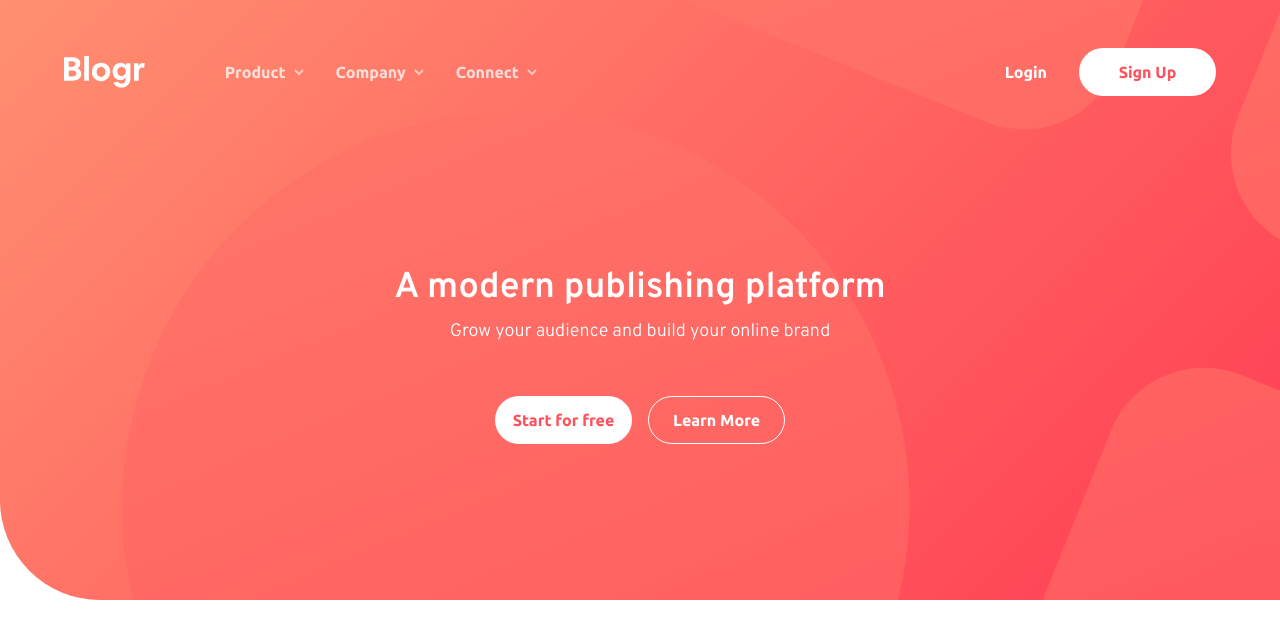
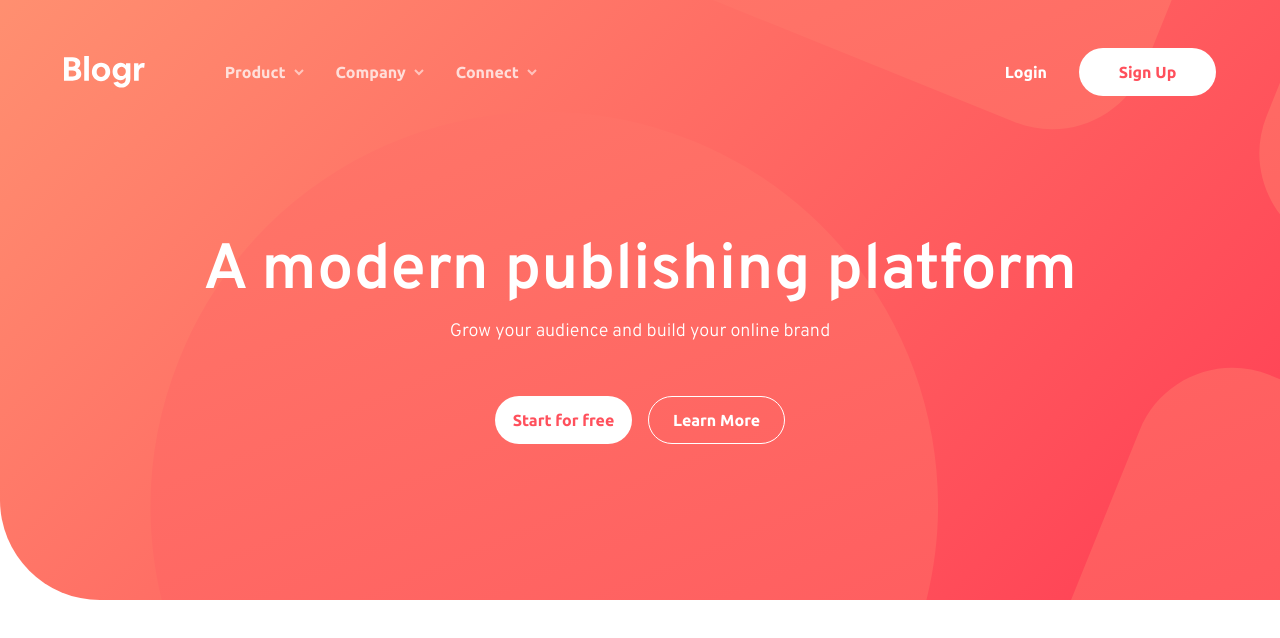
Before and after one commit to tkressma/blogr-landing-page, a React (Create React App) app: page / in a window 1280 px wide. Shown: the top 638 px of the page. Built offline with nearby package versions, Linux system fonts and the light colour scheme.

Commit message:
Various responsiveness changes in the header

```diff
--- a/src/components/Header/Header.module.css
+++ b/src/components/Header/Header.module.css
@@ -1,7 +1,7 @@
 header {
   background: url(../../assets/bg-pattern-intro-mobile.svg),
     linear-gradient(135deg, hsl(13, 100%, 72%) 0%, hsl(353, 100%, 62%) 100%);
-  background-position: right 62.5% bottom 66.25%;
+  background-position: right 64.5% bottom 66.25%;
   min-height: 600px;
   width: 100%;
   border-bottom-left-radius: 100px;
@@ -14,6 +14,6 @@ header {
   header {
     background: url(../../assets/bg-pattern-intro-desktop.svg),
       linear-gradient(135deg, hsl(13, 100%, 72%) 0%, hsl(353, 100%, 62%) 100%);
-    background-position: right 75% bottom 48%;
+    background-position: right 76.5% bottom 48%;
   }
 }
--- a/src/components/Header/Hero.module.css
+++ b/src/components/Header/Hero.module.css
@@ -10,15 +10,15 @@
 
 .hero__title {
   color: white;
-    font-family: 'Overpass', sans-serif;
+  font-family: "Overpass", sans-serif;
   font-weight: 600;
   font-size: 2.25rem;
-    line-height: 3.5rem
+  line-height: 3.5rem;
 }
 
-.hero__tagline  {
+.hero__tagline {
   color: white;
-    font-family:  'Overpass', sans-serif;
+  font-family: "Overpass", sans-serif;
   font-weight: 400;
   font-size: 1.125rem;
   line-height: 2rem;
@@ -29,3 +29,10 @@
   gap: 1rem;
   padding-top: 3rem;
 }
+
+@media (min-width: 1000px) {
+  .hero__title {
+    font-size: 4rem;
+    margin-bottom: 1rem;
+  }
+}
--- a/src/components/Header/Nav/MobileNav/MobileNavSubMenu.js
+++ b/src/components/Header/Nav/MobileNav/MobileNavSubMenu.js
@@ -1,4 +1,4 @@
-import React, { useState, useEffect } from "react";
+import React, { useState } from "react";
 import styles from "./MobileNavSubMenu.module.css";
 import classNames from "classnames";
 const MobileNavSubMenu = (props) => {
--- a/src/components/Header/Nav/NavItem.js
+++ b/src/components/Header/Nav/NavItem.js
@@ -1,12 +1,20 @@
 import styles from "./NavItem.module.css";
-import classNames from 'classnames';
-import lightArrow from "../../../assets/icon-arrow-light.svg"
+import classNames from "classnames";
+import lightArrow from "../../../assets/icon-arrow-light.svg";
 
 const NavItem = (props) => {
   return (
-    <li key={props.key} className={classNames(styles.link, props.active && styles.active)} onClick={props.onClick} >
+    <li
+      key={props.key}
+      className={classNames(styles.item, props.active && styles.active)}
+      onClick={props.onClick}
+    >
       {props.name}
-      <img className={classNames(styles.animate, props.active && styles.rotate)} src={lightArrow} alt="Arrow for dropdown menu."/>
+      <img
+        className={classNames(styles.animate, props.active && styles.rotate)}
+        src={lightArrow}
+        alt="Arrow for dropdown menu."
+      />
     </li>
   );
 };
--- a/src/components/Header/Nav/NavItem.module.css
+++ b/src/components/Header/Nav/NavItem.module.css
@@ -1,4 +1,4 @@
-.link {
+.item {
   display: flex;
   position: relative;
   align-items: center;
@@ -13,14 +13,17 @@
   transition: opacity 0.25 ease-in-out;
 }
 
-.link:hover {
+.item:hover {
   text-decoration: underline;
   text-underline-offset: 3px;
   text-decoration-thickness: 2px;
 }
 
-.link.active {
+.item.active {
   opacity: 100%;
+  text-decoration: underline;
+  text-underline-offset: 3px;
+  text-decoration-thickness: 2px;
 }
 
 .animate {
```
Lines whose indentation alone changed are shown as unchanged.
